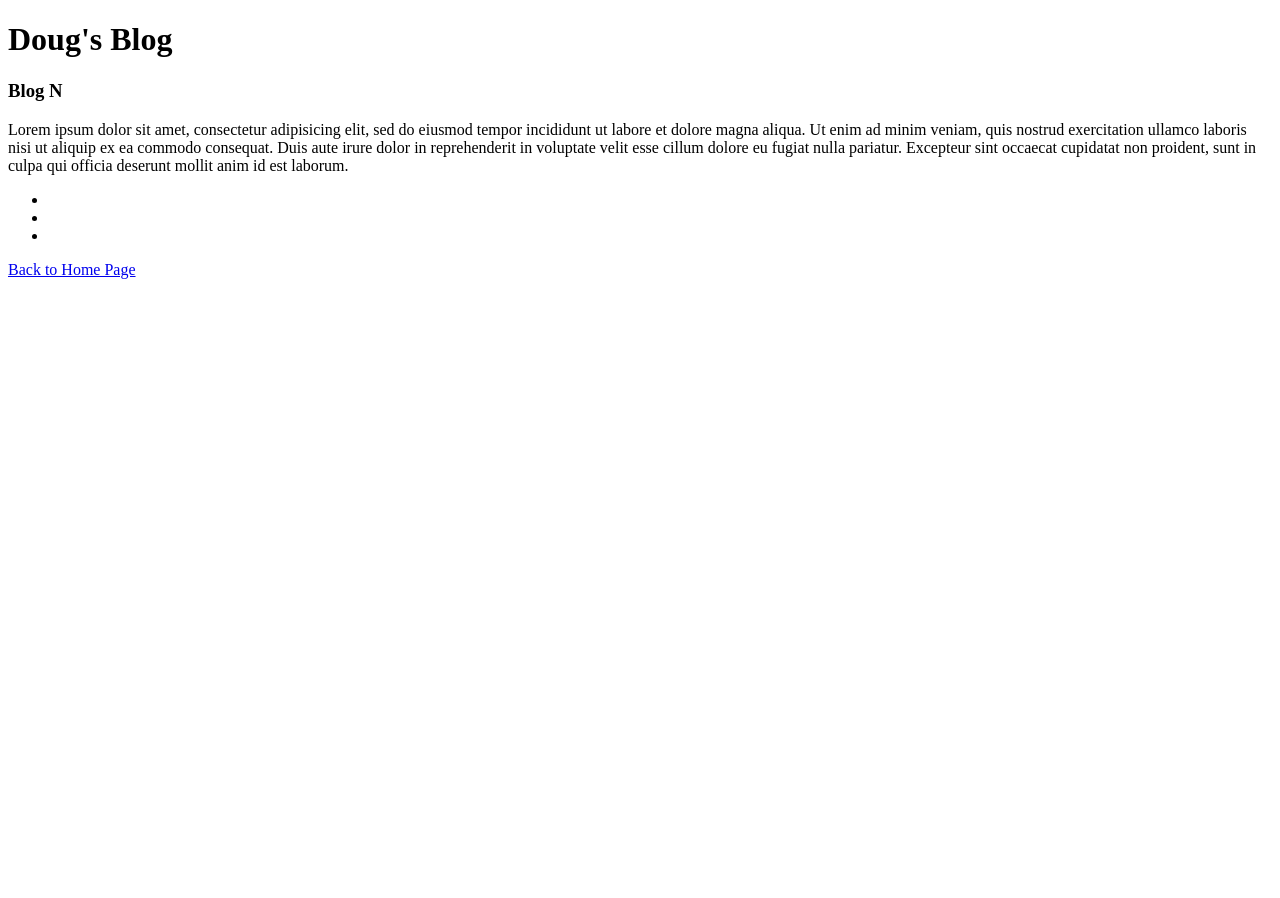
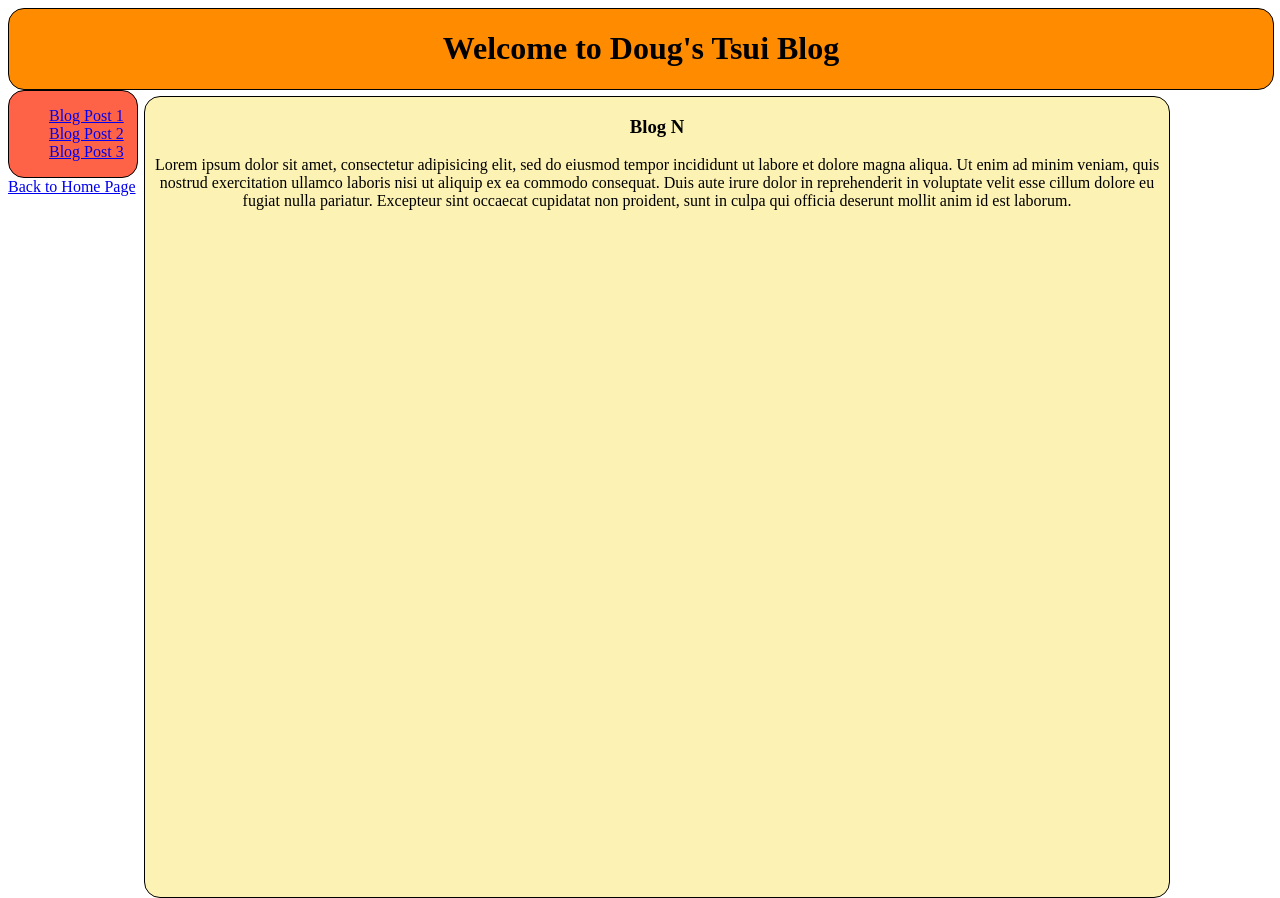
Before and after one commit to dbtsui/dbtsui.github.io, a plain HTML site: page blog/blog-template.html in a window 1280 px wide. Before the commit the page ends 800 px from the top, so only its background shows below. Drawn offline with Linux system fonts and the light colour scheme.

Commit message:
Add in Exercise 3.5

```diff
--- a/blog/blog-template.html
+++ b/blog/blog-template.html
@@ -2,40 +2,50 @@
 <html>
 
 	<head>
-		<title>
-			Doug's Blog
-		</title>
+		<title>Doug's Blog</title>
+
+		<link rel="stylesheet" type="text/css" href="../stylesheets/default.css">
+		<link rel="stylesheet" type="text/css" href="../stylesheets/blog.css">
 	</head>
 
 	<body>
-		<h1> Doug's Blog </h1>
+		<div id="banner">
+                  <h1>Welcome to Doug's Tsui Blog</h1>
+        </div>
+        <!-- Used for my header band-->
 
-		<h3> Blog N </h3>
-		<!-- N will be the Blog Number you're on -->
-			<p>
+		<aside id="sidebar">
+			<ul>  <!-- Start an Unordered List to link out rest of the blog -->
+				<li>
+					<a href="#">Blog Post 1</a>
+				</li>
+
+				<li>
+					<a href="#"> Blog Post 2</a>
+				</li>
+
+				<li>
+					<a href="#"> Blog Post 3</a>
+				</li>
+				<!-- Have a list up to N Blog posts -->
+			</ul>
+
+		</aside>
+
+		<section id="centralarea">
+
+			<h3> Blog N </h3>
+			<!-- N will be the Blog Number you're on -->
+				<p>
 				Lorem ipsum dolor sit amet, consectetur adipisicing elit, sed do eiusmod
 				tempor incididunt ut labore et dolore magna aliqua. Ut enim ad minim veniam,
 				quis nostrud exercitation ullamco laboris nisi ut aliquip ex ea commodo
 				consequat. Duis aute irure dolor in reprehenderit in voluptate velit esse
 				cillum dolore eu fugiat nulla pariatur. Excepteur sint occaecat cupidatat non
 				proident, sunt in culpa qui officia deserunt mollit anim id est laborum.
-			<!-- The content of the blog post will go here -->
-			</p>
-
-			<ul>  <!-- Start an Unordered List to link out rest of the blog -->
-				<li>
-					<a href="#"></a>
-				</li>
-
-				<li>
-					<a href="#"></a>
-				</li>
-
-				<li>
-					<a href="#"></a>
-				</li>
-				<!-- Have a list up to N Blog posts -->
-			</ul>
+				<!-- The content of the blog post will go here -->
+				</p>
+		</section>
 
 		<footer>
 			<a href="#"> Back to Home Page </a>
--- /dev/null
+++ b/stylesheets/blog.css
@@ -0,0 +1,48 @@
+#banner {
+	border: 1px solid black;
+	border-radius:1em;
+	/*Used to give rounded edges*/
+
+	background-color: #FF8C00;
+	/*DarkOrange*/
+
+	position:static;
+	width:100%;
+	height:5em;
+
+	text-align:center;
+}
+
+#sidebar {
+	border: 1px solid black;
+	border-radius:1em;
+
+	background-color:#FF6347;
+	/*Tomato*/
+
+	position: static;
+	width:8em;
+	height:100%;
+}
+
+#centralarea{
+	border: 1px solid black;
+	border-radius:1em;
+
+	background-color:#FCF2B4;
+	/*Peach*/
+
+	position: absolute;
+	top:6em;
+	left:9em;
+
+	width: 80%;
+	height:100%;
+
+	text-align:center;
+}
+
+ul {
+	list-style-type:none;
+	/*Removes bullets in an unordered list*/
+}
--- /dev/null
+++ b/stylesheets/default.css
@@ -0,0 +1,79 @@
+/* Will use this to make headband for website*/
+#banner {
+	border: 1px solid black;
+	border-radius:1em;
+	/*Used to give rounded edges*/
+
+	background-color: #FF8C00;
+	/*DarkOrange*/
+
+	position:static;
+	width:100%;
+	height:5em;
+
+	text-align:center;
+}
+
+#sidebar {
+	border: 1px solid black;
+	border-radius:1em;
+
+	background-color:#FF6347;
+	/*Tomato*/
+
+	position: static;
+	width:8em;
+	height:100%;
+}
+
+#centralarea{
+	border: 1px solid black;
+	border-radius:1em;
+
+	background-color:#FCF2B4;
+	/*Peach*/
+
+	position: absolute;
+	top:6em;
+	left:9em;
+
+	width: 80%;
+	height:100%;
+
+	text-align:center;
+}
+
+/* Can't get footer to work
+
+#bottombanner {
+	border: 1px solid black;
+	border-radius:1em;
+
+	/*Used to give rounded edges
+
+	background-color: #FF3E26;
+	/*Light Red
+
+	position:absolute;
+	width:100%;
+	height:2em;
+	top:45em;
+	bottom:0em;
+
+	text-align:center;
+}
+*/
+
+ul {
+	list-style-type:none;
+	/*Removes bullets in an unordered list*/
+}
+
+img {
+    max-width:450px;
+    max-height:450px;
+    width: auto;
+    height: auto;
+
+    /*Resizes my image to fit in box, Googled the code for this*/
+}
```
Also changed, not shown: website-index.html (+29 -18 lines), 1 other file.
